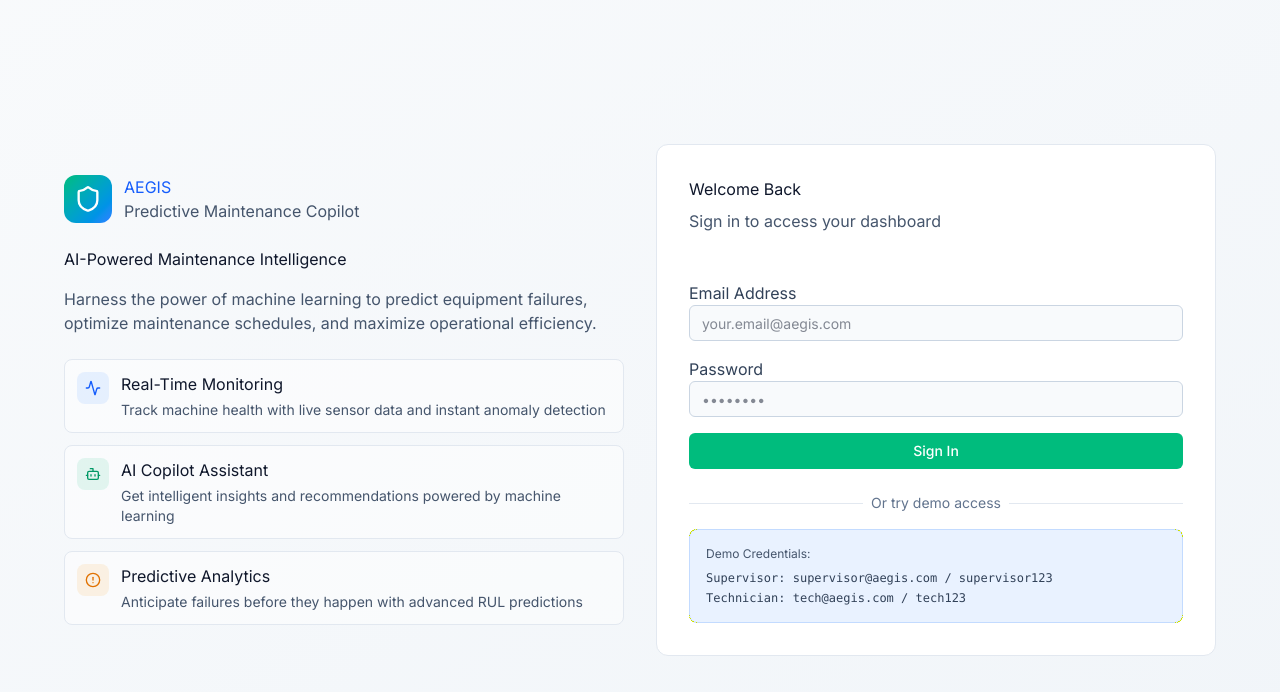
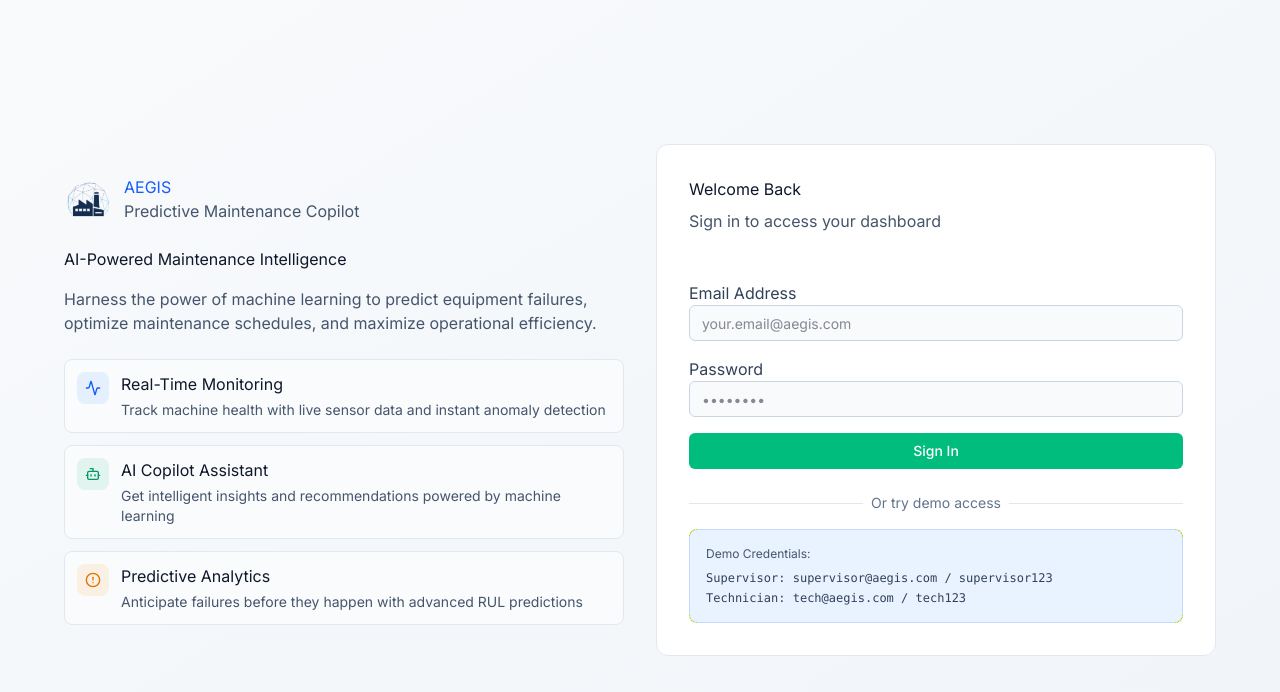
Before and after one commit to A25-CS046/front-end, a React (Vite) app: page /auth/login in a window 1280 px wide. Shown: the top 692 px of the page. Built offline with nearby package versions, Linux system fonts and the light colour scheme; no server answers.

Commit message:
fix: login logo

```diff
--- a/src/pages/auth/Login.jsx
+++ b/src/pages/auth/Login.jsx
@@ -1,15 +1,16 @@
 import React, { useState } from "react";
 import { useNavigate } from "react-router-dom";
 import { login } from "@/api/authService";
-import { AlertCircle, Shield, Activity, Bot } from "lucide-react";
+import { useTheme } from "@/hooks/useTheme";
+import { AlertCircle, Activity, Bot } from "lucide-react";
 
 import { Card } from "@/components/ui/Card";
 import { Button } from "@/components/ui/Button";
 import { Input } from "@/components/ui/input";
 import { Label } from "@radix-ui/react-label";
 
-
 export default function Login({ onLogin }) {
+  const { theme } = useTheme();
   const [email, setEmail] = useState("");
   const [password, setPassword] = useState("");
   const [error, setError] = useState("");
@@ -37,13 +38,21 @@ export default function Login({ onLogin }) {
   };
 
   return (
-    <div className="min-h-screen bg-gradient-to-br from-slate-50 to-slate-100 dark:from-slate-950 dark:to-slate-900 flex items-center justify-center p-4">
+    <div className="min-h-screen bg-linear-to-br from-slate-50 to-slate-100 dark:from-slate-950 dark:to-slate-900 flex items-center justify-center p-4">
       <div className="w-full max-w-6xl grid lg:grid-cols-2 gap-8 items-center">
         {/* Left Side - Branding */}
         <div className="hidden lg:block space-y-6">
           <div className="flex items-center gap-3">
-            <div className="w-12 h-12 bg-gradient-to-br from-emerald-500 to-blue-500 rounded-xl flex items-center justify-center">
-              <Shield className="w-7 h-7 text-white" />
+            <div className="w-12 h-12 rounded-xl flex items-center justify-center">
+              <img
+                src={
+                  theme === "light"
+                    ? "/images/logo-light.png"
+                    : "/images/logo-dark.png"
+                }
+                alt="AEGIS Logo"
+                className="w-12 h-12"
+              />
             </div>
             <div>
               <h1 className="text-blue-600 dark:text-emerald-400">AEGIS</h1>
@@ -67,7 +76,7 @@ export default function Login({ onLogin }) {
           {/* Features */}
           <div className="space-y-3">
             <div className="flex items-start gap-3 p-3 bg-white/50 dark:bg-slate-800/50 rounded-lg border border-slate-200 dark:border-slate-700">
-              <div className="w-8 h-8 bg-blue-500/10 rounded-lg flex items-center justify-center flex-shrink-0">
+              <div className="w-8 h-8 bg-blue-500/10 rounded-lg flex items-center justify-center shrink-0">
                 <Activity className="w-4 h-4 text-blue-600 dark:text-blue-400" />
               </div>
               <div>
@@ -82,7 +91,7 @@ export default function Login({ onLogin }) {
             </div>
 
             <div className="flex items-start gap-3 p-3 bg-white/50 dark:bg-slate-800/50 rounded-lg border border-slate-200 dark:border-slate-700">
-              <div className="w-8 h-8 bg-emerald-500/10 rounded-lg flex items-center justify-center flex-shrink-0">
+              <div className="w-8 h-8 bg-emerald-500/10 rounded-lg flex items-center justify-center shrink-0">
                 <Bot className="w-4 h-4 text-emerald-600 dark:text-emerald-400" />
               </div>
               <div>
@@ -97,7 +106,7 @@ export default function Login({ onLogin }) {
             </div>
 
             <div className="flex items-start gap-3 p-3 bg-white/50 dark:bg-slate-800/50 rounded-lg border border-slate-200 dark:border-slate-700">
-              <div className="w-8 h-8 bg-amber-500/10 rounded-lg flex items-center justify-center flex-shrink-0">
+              <div className="w-8 h-8 bg-amber-500/10 rounded-lg flex items-center justify-center shrink-0">
                 <AlertCircle className="w-4 h-4 text-amber-600 dark:text-amber-400" />
               </div>
               <div>
@@ -127,7 +136,7 @@ export default function Login({ onLogin }) {
           <form onSubmit={handleLogin} className="space-y-4">
             {error && (
               <div className="p-3 bg-red-500/10 border border-red-500/30 rounded-lg flex items-start gap-2">
-                <AlertCircle className="w-4 h-4 text-red-600 dark:text-red-400 mt-0.5 flex-shrink-0" />
+                <AlertCircle className="w-4 h-4 text-red-600 dark:text-red-400 mt-0.5 shrink-0" />
                 <p className="text-sm text-red-600 dark:text-red-400">
                   {error}
                 </p>
@@ -206,8 +215,16 @@ export default function Login({ onLogin }) {
         {/* Mobile Branding */}
         <div className="lg:hidden text-center">
           <div className="flex items-center justify-center gap-3 mb-4">
-            <div className="w-10 h-10 bg-gradient-to-br from-emerald-500 to-blue-500 rounded-xl flex items-center justify-center">
-              <Shield className="w-6 h-6 text-white" />
+            <div className="w-10 h-10 rounded-xl flex items-center justify-center">
+              <img
+                src={
+                  theme === "light"
+                    ? "/images/logo-light.png"
+                    : "/images/logo-dark.png"
+                }
+                alt="AEGIS Logo"
+                className="w-10 h-10"
+              />
             </div>
             <h1 className="text-blue-600 dark:text-emerald-400">AEGIS</h1>
           </div>
```
